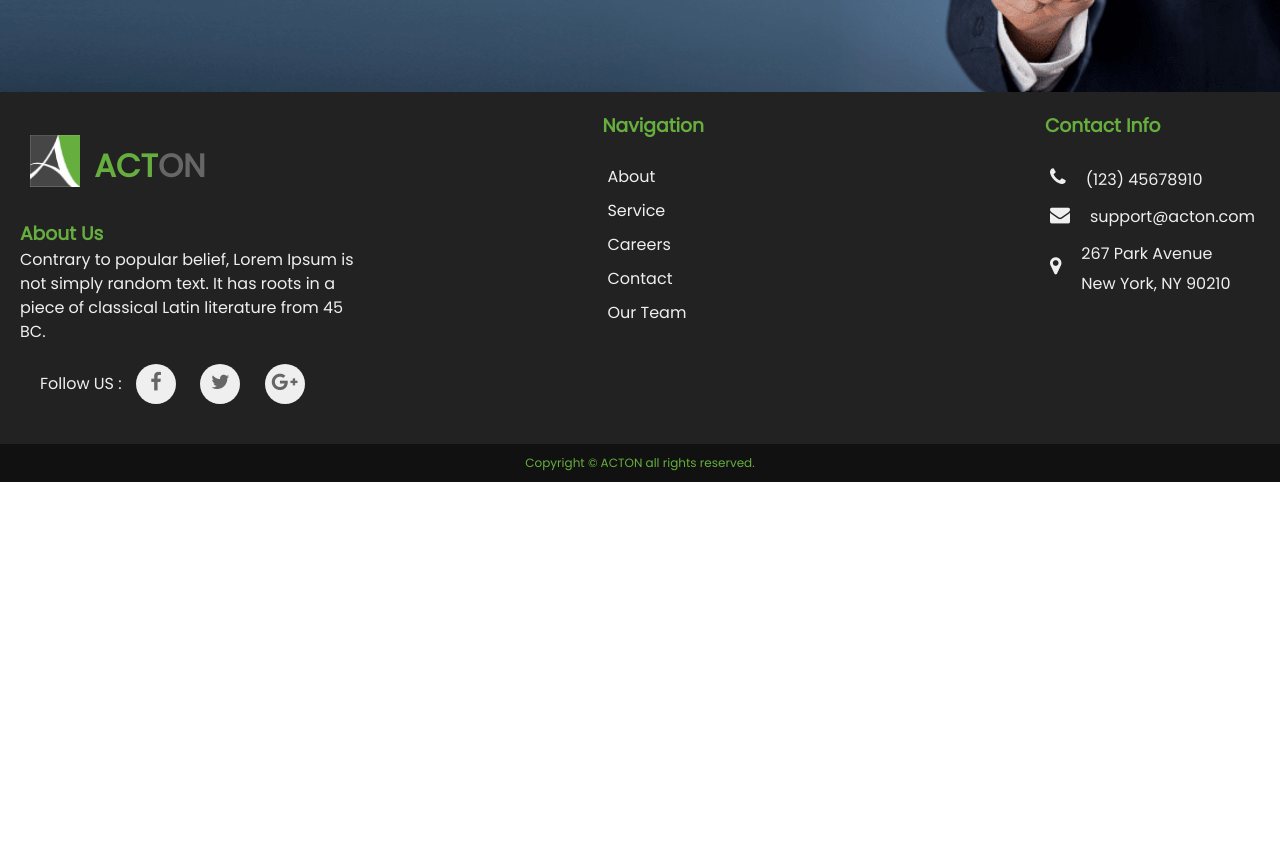
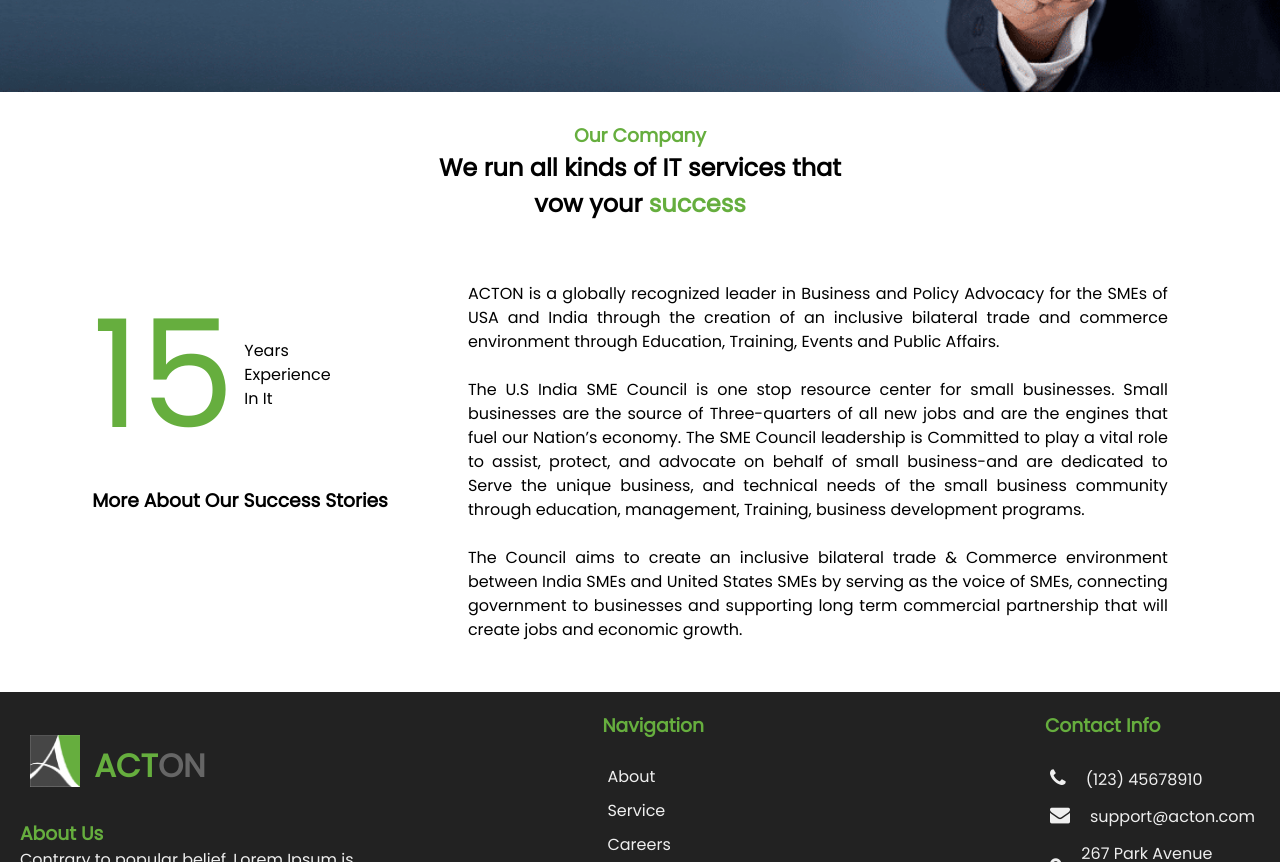
Before and after one commit to gokulakannanit/acton, a website built with Vite: page about.html in a window 1280 px wide. Shown: the part 360-1222 px from the top of the page. Before the commit the page ends 842 px from the top, so only its background shows below. Built offline with nearby package versions, Linux system fonts and the light colour scheme.

Commit message:
Added content for career and contact page

```diff
--- a/about.html
+++ b/about.html
@@ -51,7 +51,40 @@
       </div>
       <div class="banner_message">
         <h2 class="font_primary">About Our Company</h2>
-        <p>ACTON has pioneered IT services in New York for 15 years, consistently delivering business value with the latest technology.</p>
+        <p>
+          ACTON has pioneered IT services in New York for 15 years, consistently
+          delivering business value with the latest technology.
+        </p>
+      </div>
+    </section>
+
+    <section class="about_us align_center">
+      <div class="container">
+        <h3 class="font_primary">Our Company</h3>
+        <h2>
+          We run all kinds of IT services that<br />
+          vow your <span class="font_primary">success</span>
+        </h2>
+        <div class="flex_box space_center" style="margin-top:40px;">
+          <div>
+            <div class="flex_box" style="justify-content: normal;">
+              <span class="font_primary" style="font-size: 150px">15</span>
+              <span
+                class="align_left"
+                style="align-self: center; margin-left: 10px"
+                >Years<br />Experience<br />In It</span
+              >
+            </div>
+            <h3>More About Our Success Stories</h3>
+          </div>
+          <p class="align_left" style="max-width: 700px;padding: 20px;margin-left: 60px;text-align: justify !important;">
+            ACTON is a globally recognized leader in Business and Policy Advocacy for the SMEs of USA and India through the creation of an inclusive bilateral trade and commerce environment through Education, Training, Events and Public Affairs.
+            <br/><br/>
+            The U.S India SME Council is one stop resource center for small businesses. Small businesses are the source of Three-quarters of all new jobs and are the engines that fuel our Nation’s economy. The SME Council leadership is Committed to play a vital role to assist, protect, and advocate on behalf of small business-and are dedicated to Serve the unique business, and technical needs of the small business community through education, management, Training, business development programs.
+            <br/><br/>
+            The Council aims to create an inclusive bilateral trade & Commerce environment between India SMEs and United States SMEs by serving as the voice of SMEs, connecting government to businesses and supporting long term commercial partnership that will create jobs and economic growth.
+          </p>
+        </div>
       </div>
     </section>
 
--- a/style.css
+++ b/style.css
@@ -151,11 +151,23 @@
   justify-content: space-between;
 }
 
+.space_around {
+  justify-content: space-around;
+}
+
+.space_center {
+  justify-content: center;
+}
+
 .align_right {
   text-align: right;
 }
 .align_center {
   text-align: center !important;
+}
+
+.align_left {
+  text-align: left !important;
 }
 
 a.simple {
@@ -759,7 +771,7 @@
   white-space: nowrap;
 }
 
-.contact_us {
+.contact_us, .about_us {
   margin: 30px auto;
 }
 
```
